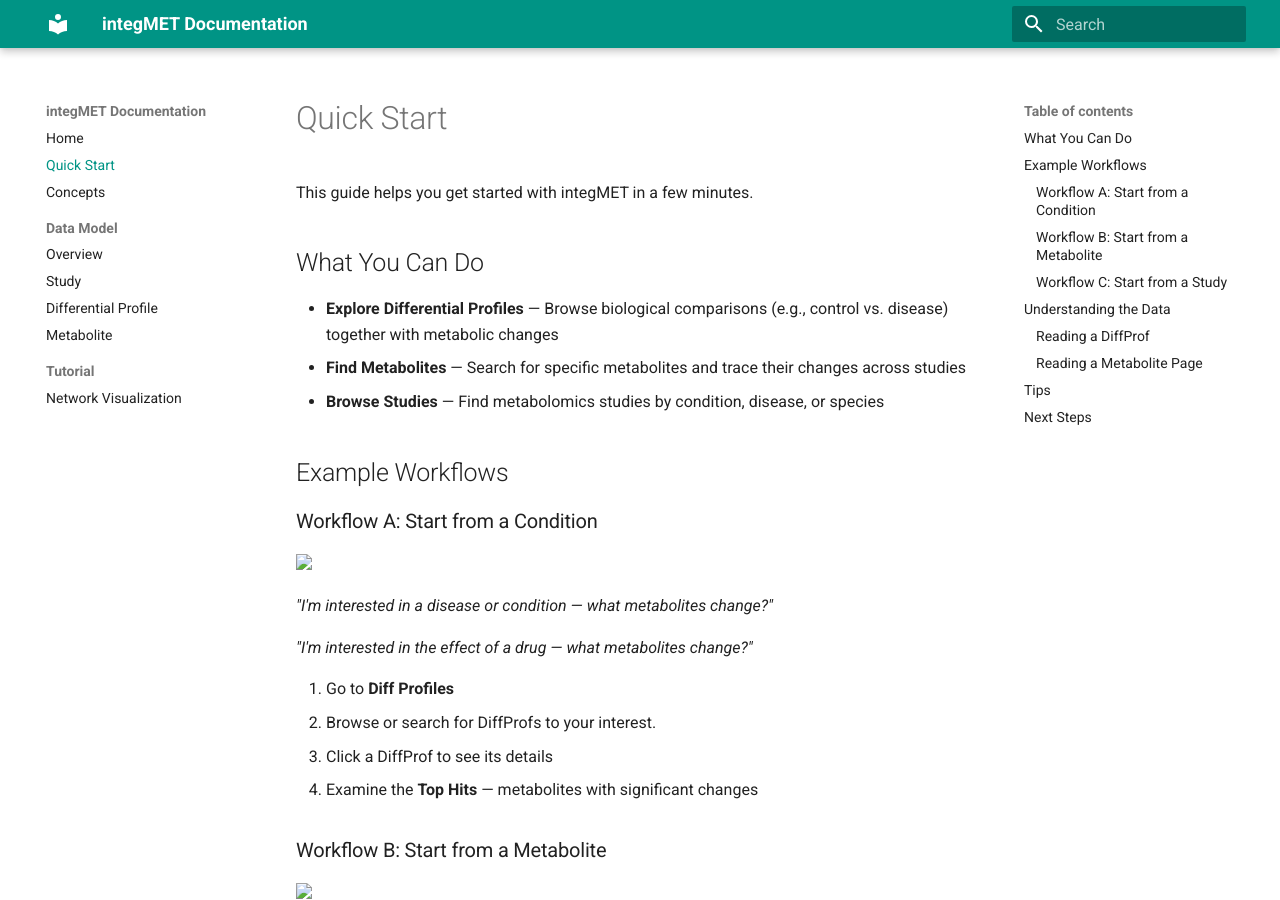
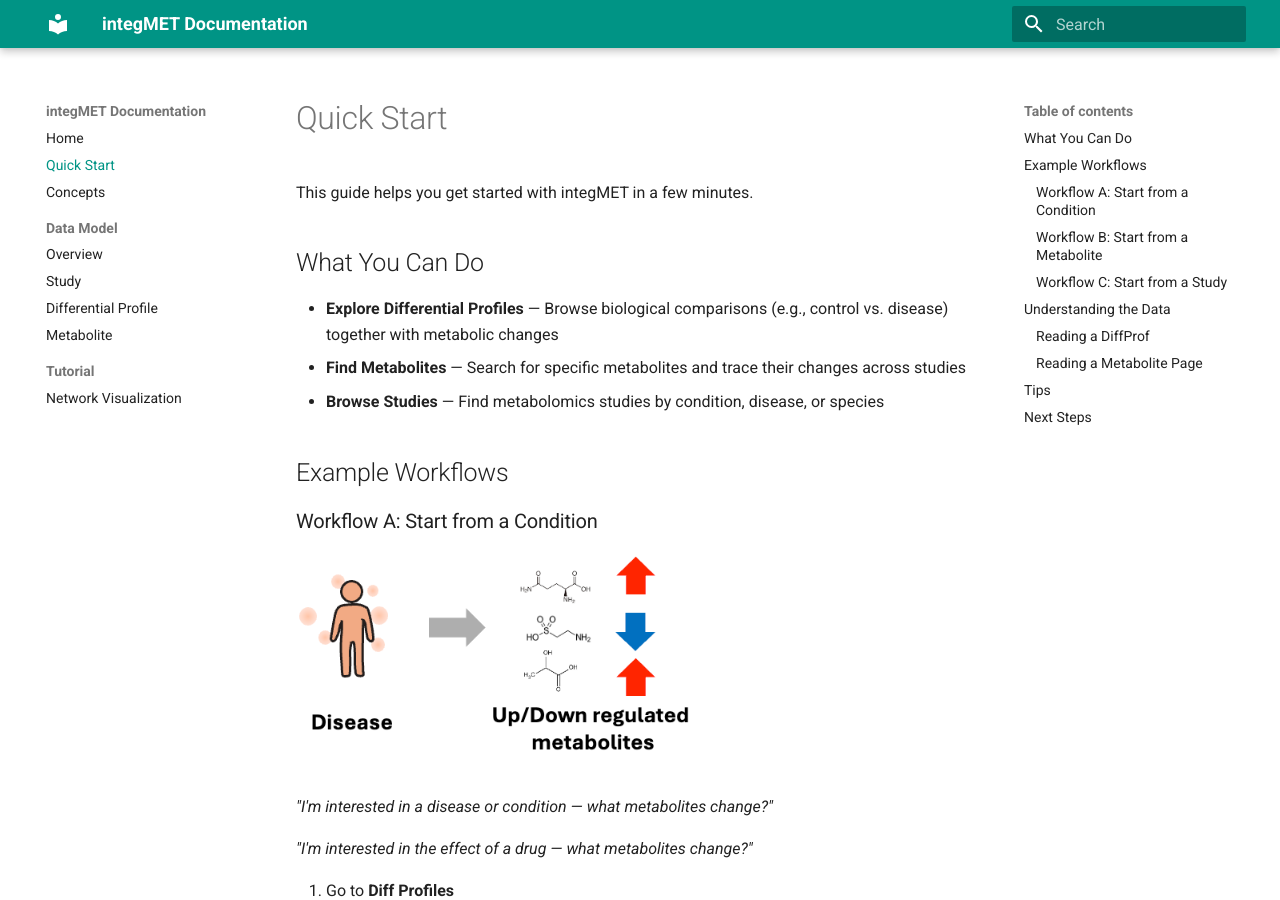
Before and after one commit to integMET/integMET-docs, an MkDocs documentation site: the page built from docs/quickstart.md, in a window 1280 px wide and 900 px high. Built offline with MkDocs 1.6.1 and Material for MkDocs 9.7.7, drawn with Linux system fonts in a browser that asks for light colours.

Commit message:
Fix image paths for quickstart page
Co-Authored-By: Claude Opus 4.5 <noreply@anthropic.com>

```diff
--- a/docs/quickstart.md
+++ b/docs/quickstart.md
@@ -12,7 +12,7 @@ This guide helps you get started with integMET in a few minutes.
 
 ### Workflow A: Start from a Condition
 
-<img src="images/workflow_from_diffprof.png" width="60%">
+<img src="../images/workflow_from_diffprof.png" width="60%">
 
 *"I'm interested in a disease or condition — what metabolites change?"*
 
@@ -25,7 +25,7 @@ This guide helps you get started with integMET in a few minutes.
 
 ### Workflow B: Start from a Metabolite
 
-<img src="images/workflow_from_metabolite.png" width="60%">
+<img src="../images/workflow_from_metabolite.png" width="60%">
 
 *"I have a metabolite of interest — in which biological event/condition does it change?"*
 
```
